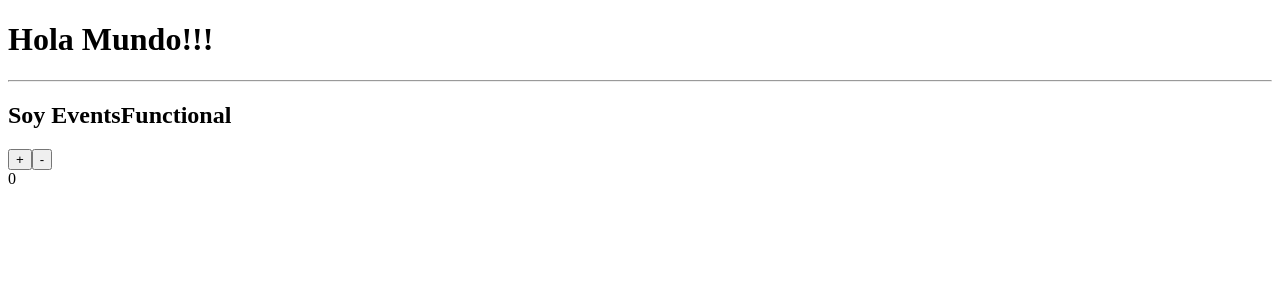
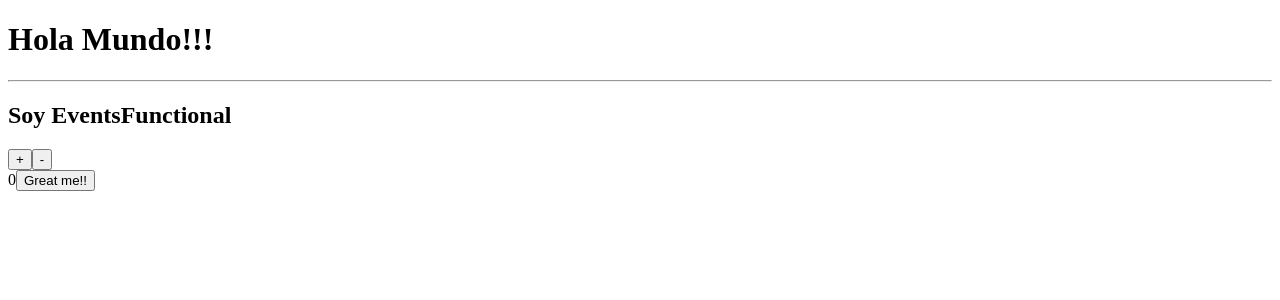
Before and after one commit to alexmarinmendez/react-9-eventos-vite, a React (Vite) app: page / in a window 1280 px wide. Shown: the top 300 px of the page. Built offline with nearby package versions, Linux system fonts and the light colour scheme.

Commit message:
feat: add event listener with arguments

```diff
--- a/src/components/EventsClass.jsx
+++ b/src/components/EventsClass.jsx
@@ -22,6 +22,10 @@ export class EventsClass extends Component {
         })
     }
 
+    greatMe(name) {
+        alert('Hello!!' + name)
+    }
+
     render() {
         return(
             <>
@@ -31,6 +35,7 @@ export class EventsClass extends Component {
                     <button onClick={this.restar}>-</button>
                 </nav>
                 <span>{this.state.counter}</span>
+                <button onClick={() => this.greatMe('Alex')}>Great me!!</button>
             </>
         )
     }
--- a/src/components/EventsFunctional.jsx
+++ b/src/components/EventsFunctional.jsx
@@ -11,6 +11,10 @@ const EventsFunctional = () => {
         setCounter(counter - 1)
     }
 
+    const greatMe = (name) => {
+        alert('Hello!!' + name)
+    }
+
     return(
         <>
             <h2>Soy EventsFunctional</h2>
@@ -19,6 +23,7 @@ const EventsFunctional = () => {
                 <button onClick={restar}>-</button>
             </nav>
             <span>{counter}</span>
+            <button onClick={() => greatMe('Alex')}>Great me!!</button>
         </>
     )
 }
```
